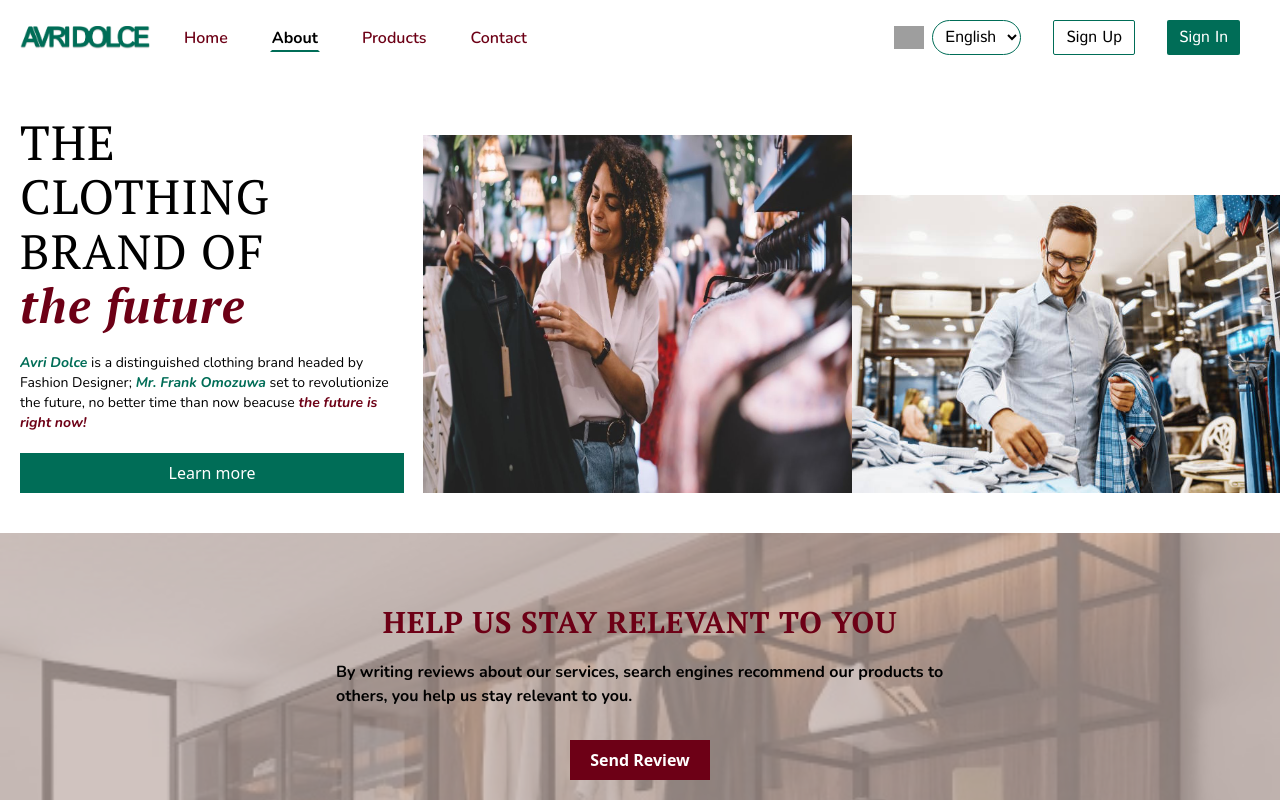
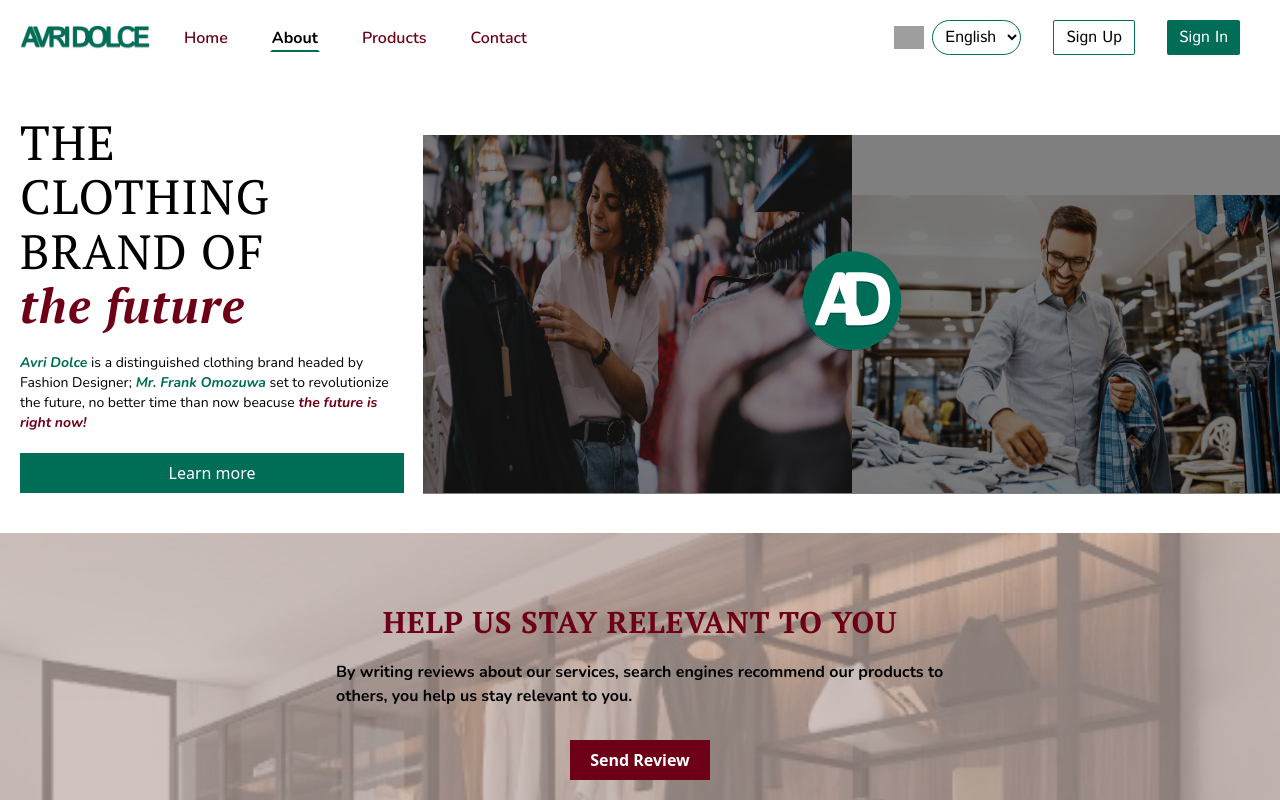
Before and after one commit to Aik-202/avri-dolce, a React (Vite) app in the folder avri-dolce/: page /about in a window 1280 px wide. Shown: the top 800 px of the page. Built offline with nearby package versions, Linux system fonts and the light colour scheme; grey boxes are pictures that could not be loaded.

Commit message:
Added an image overlay to the about component

```diff
--- a/avri-dolce/src/Components/About/About.jsx
+++ b/avri-dolce/src/Components/About/About.jsx
@@ -1,5 +1,5 @@
 import React from 'react'
-import { about, about2 } from '../../Data'
+import { about, about2, logo2 } from '../../Data'
 
 export default function About() {
   return (
@@ -15,9 +15,13 @@ export default function About() {
         <button className='hover:rounded-full text-white bg-dark-green px-3 py-2'>
         Learn more</button>
       </div>
-      <figure className='flex flex-row w-[68%]'>
+      <figure className='relative flex flex-row w-[68%]'>
         <img src={about} alt="product one" className='w-[50%] mt-5' />
         <img src={about2} alt="product one" className='w-[50%] mt-20' />
+        <div className='absolute flex bg-black top-5 w-full h-[95%] opacity-50'></div>
+        <div className='absolute top-0 w-full h-full z-10 flex justify-center items-center'>
+          <img src={logo2} alt="ad"  className='w-[100px]'/>
+        </div>
       </figure>
     </section>
   )
--- a/avri-dolce/src/Data/index.jsx
+++ b/avri-dolce/src/Data/index.jsx
@@ -1,4 +1,5 @@
 export {default as logo} from './images/logo.png'
+export {default as logo2} from './images/ad-logo.svg'
 
 export {default as p1} from './images/p-1.png'
 export {default as p2} from './images/p-2.png'
```
Also changed, not shown: avri-dolce/src/Data/images/ad-logo.svg (added).
